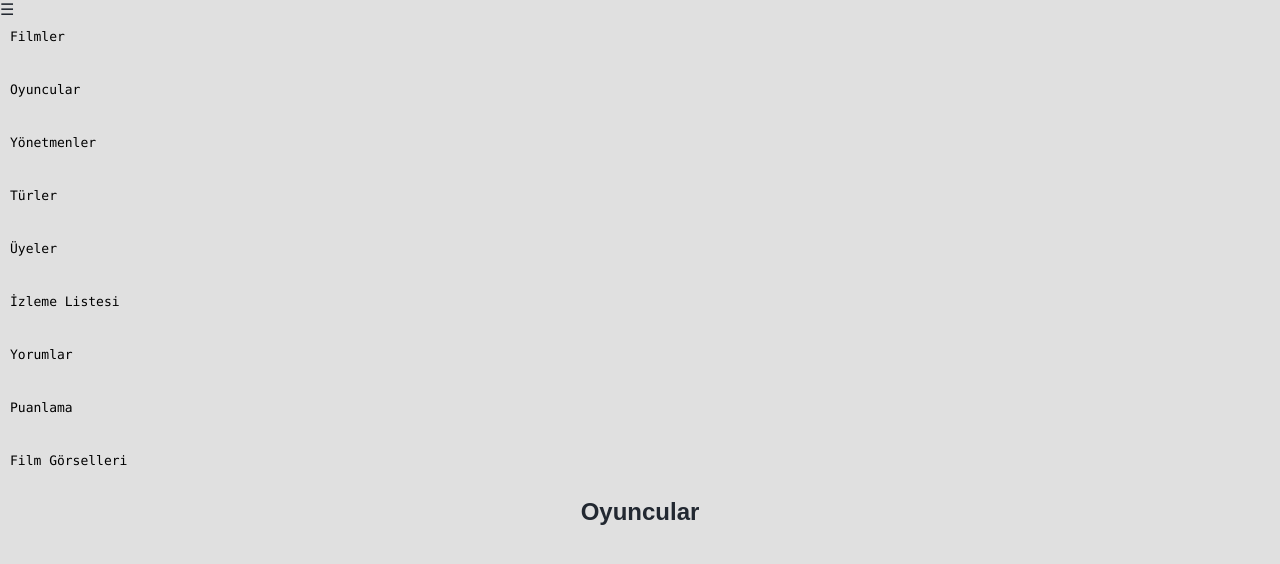
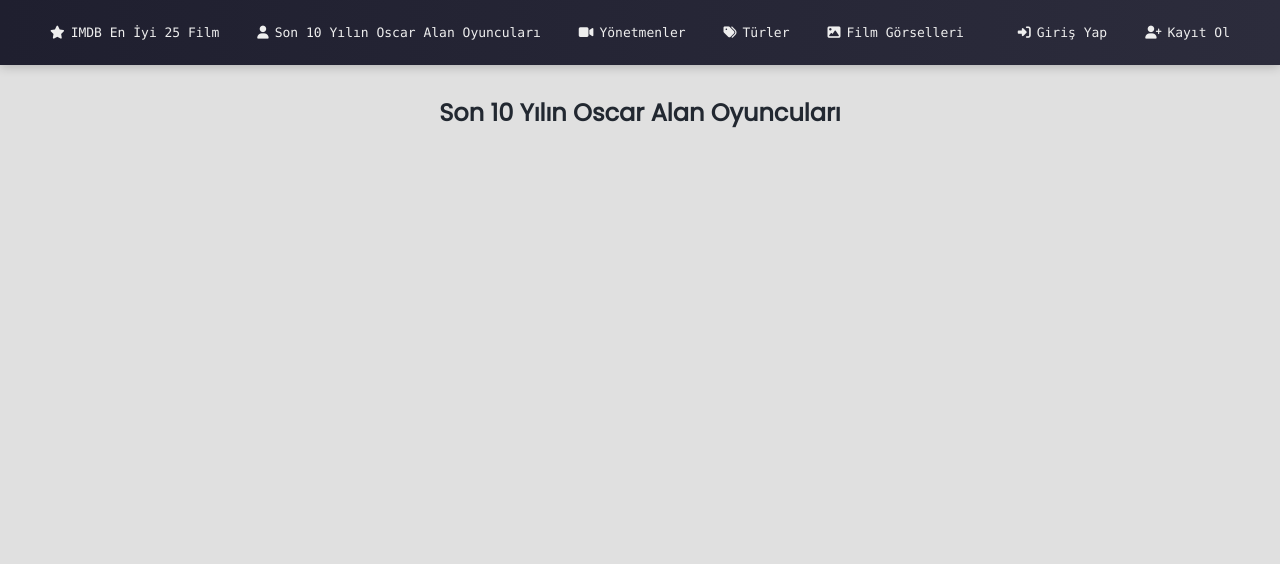
Before and after one commit to erencellk/MovieSlot, a Django app: page /oyuncular.html/ in a window 1280 px wide. Shown: the top 564 px of the page. Run offline with Django 5.2, Linux system fonts and the light colour scheme; data that the repository does not hold is empty.

Commit message:
manage html files

```diff
--- a/films/templates/films/anasayfa.html
+++ b/films/templates/films/anasayfa.html
@@ -18,7 +18,7 @@
 <nav class="liste-menu">
     <div class="nav-left">
         <a href="filmler.html"><i class="fa-solid fa-star"></i> IMDB En İyi 25 Film</a>
-        <a href="oyuncular.html"><i class="fa-solid fa-user"></i> Oyuncular</a>
+        <a href="http://localhost:8000/oyuncular.html/"><i class="fa-solid fa-user"></i> Oyuncular</a>
         <a href="yönetmenler.html"><i class="fa-solid fa-video"></i> Yönetmenler</a>
         <a href="türler.html"><i class="fa-solid fa-tags"></i> Türler</a>
         <a href="üyeler.html"><i class="fa-solid fa-users"></i> Üyeler</a>
--- a/films/templates/films/filmler.html
+++ b/films/templates/films/filmler.html
@@ -18,8 +18,8 @@
 
 <nav class="liste-menu">
     <div class="nav-left">
-        <a href="http://127.0.0.1:8000/filmler.html/"><i class="fa-solid fa-star"></i> IMDB En İyi 25 Film</a>
-        <a href="oyuncular.html"><i class="fa-solid fa-user"></i> Oyuncular</a>
+        <a href="{% url 'filmler' %}"><i class="fa-solid fa-star"></i> IMDB En İyi 25 Film</a>
+        <a href="http://localhost:8000/oyuncular.html/"><i class="fa-solid fa-user"></i> Oyuncular</a>
         <a href="yönetmenler.html"><i class="fa-solid fa-video"></i> Yönetmenler</a>
         <a href="türler.html"><i class="fa-solid fa-tags"></i> Türler</a>
         <a href="üyeler.html"><i class="fa-solid fa-users"></i> Üyeler</a>
--- a/films/templates/films/oyuncular.html
+++ b/films/templates/films/oyuncular.html
@@ -5,40 +5,41 @@
     <meta charset="UTF-8">
     <title>Oyuncular</title>
     <link rel="stylesheet" href="{% static 'films/style.css' %}">
+    <link href="https://fonts.googleapis.com/css2?family=Poppins&display=swap" rel="stylesheet">
+    <link rel="stylesheet" href="https://cdnjs.cloudflare.com/ajax/libs/font-awesome/6.5.0/css/all.min.css">
 </head>
 <body>
-<span class="menu-toggle" onclick="toggleMenu()">☰</span>
-<nav id="menu">
-    <a href="filmler.html">Filmler</a> <br>
-    <a href="films/static/oyuncular.html">Oyuncular</a> <br>
-    <a href="films/static/yönetmenler.html">Yönetmenler</a> <br>
-    <a href="films/static/türler.html">Türler</a> <br>
-    <a href="films/static/üyeler.html">Üyeler</a> <br>
-    <a href="films/static/izlemelistesi.html">İzleme Listesi</a> <br>
-    <a href="films/static/yorumlar.html">Yorumlar</a> <br>
-    <a href="films/static/puanlama.html">Puanlama</a> <br>
-    <a href="filmgörselleri.html">Film Görselleri</a>
-
+<nav class="liste-menu">
+    <div class="nav-left">
+        <a href="{% url 'filmler' %}"><i class="fa-solid fa-star"></i> IMDB En İyi 25 Film</a>
+        <a href="{% url 'oyuncular' %}"><i class="fa-solid fa-user"></i> Son 10 Yılın Oscar Alan
+            Oyuncuları</a>
+        <a href="yönetmenler.html"><i class="fa-solid fa-video"></i> Yönetmenler</a>
+        <a href="türler.html"><i class="fa-solid fa-tags"></i> Türler</a>
+        <a href="filmgörselleri.html"><i class="fa-solid fa-image"></i> Film Görselleri</a>
+    </div>
+    <div class="nav-right">
+        <a href="/login"><i class="fa-solid fa-right-to-bracket"></i> Giriş Yap</a>
+        <a href="/register"><i class="fa-solid fa-user-plus"></i> Kayıt Ol</a>
+    </div>
 </nav>
 
-<h2 style="text-align: center">Oyuncular</h2>
-<div id="vitrin_oyuncular">
-    {% for oyuncu in oyuncular %}
-        <div id="oyuncu-kart">
+<br><br><br>
 
+<h2 style="text-align: center">Son 10 Yılın Oscar Alan Oyuncuları</h2>
 
-            <p>{{ oyuncu.name }}</p>
-            <p>{{ oyuncu.surname }}</p>
-            <p>{{ oyuncu.biography }}</p>
-            <p>{{ oyuncu.birthday }}</p>
-            <img src="{{ oyuncu.actor_picture }}" alt="oyuncu_fotografi">
+<div class="oyuncular-container">
+    {% for item in actor_awards %}
+        <img src="{{ item.actor.actor_picture.url }}" alt="actor picture">
+        <h3>{{ item.actor.name }} {{ item.actor.surname }}</h3>
+        <ul>
+            {% for oscar in item.awards %}
+                <li>{{ oscar.year }} - {{ oscar.category }} ({{ oscar.film }})</li>
+            {% endfor %}
+        </ul>
+    {% endfor %}
+</div>
 
-        </div>
-
-    {% endfor %}
-
-
-</div>
 
 <script src="{% static 'films/eren.js' %}"></script>
 </body>
```
